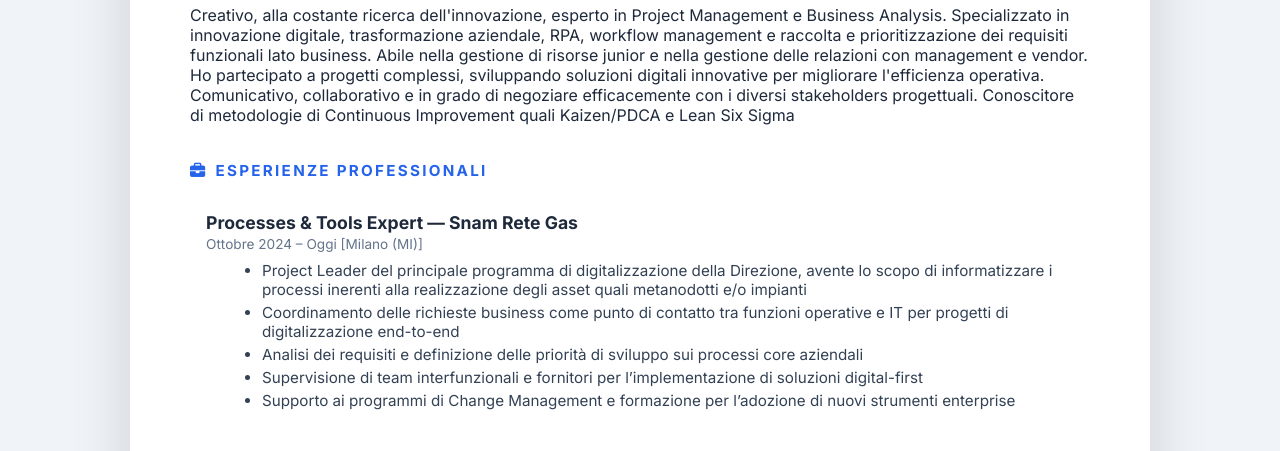
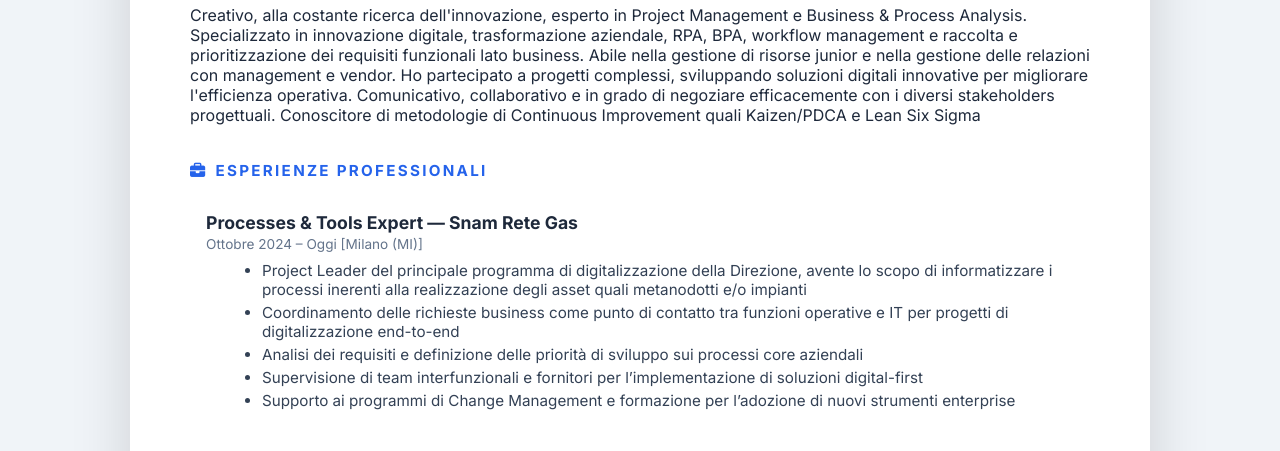
Before and after one commit to TommyColo91/TommasoColombo_CV, a plain HTML site: page index.html in a window 1280 px wide. Shown: the part 336-787 px from the top of the page. Drawn offline with Linux system fonts and the light colour scheme.

Commit message:
Update index.html

```diff
--- a/index.html
+++ b/index.html
@@ -44,8 +44,8 @@
     <section>
       <h2><i class="fas fa-user"></i> Profilo</h2>
       <p>
-     Creativo, alla costante ricerca dell'innovazione, esperto in Project Management e Business Analysis.
-     Specializzato in innovazione digitale, trasformazione aziendale, RPA, workflow management e raccolta e prioritizzazione dei requisiti funzionali lato business.
+     Creativo, alla costante ricerca dell'innovazione, esperto in Project Management e Business & Process Analysis.
+     Specializzato in innovazione digitale, trasformazione aziendale, RPA, BPA, workflow management e raccolta e prioritizzazione dei requisiti funzionali lato business.
      Abile nella gestione di risorse junior e nella gestione delle relazioni con management e vendor.
      Ho partecipato a progetti complessi, sviluppando soluzioni digitali innovative per migliorare l'efficienza operativa.
      Comunicativo, collaborativo e in grado di negoziare efficacemente con i diversi stakeholders progettuali.
```
